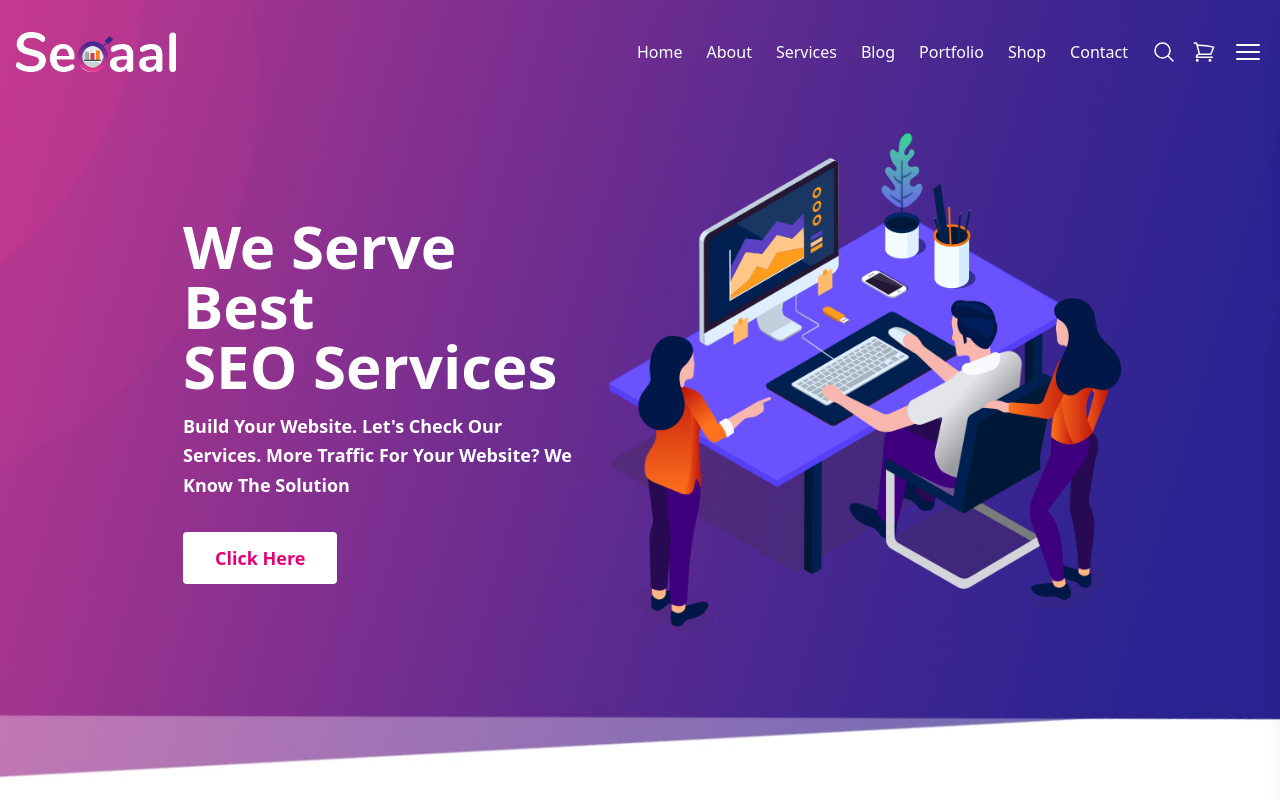
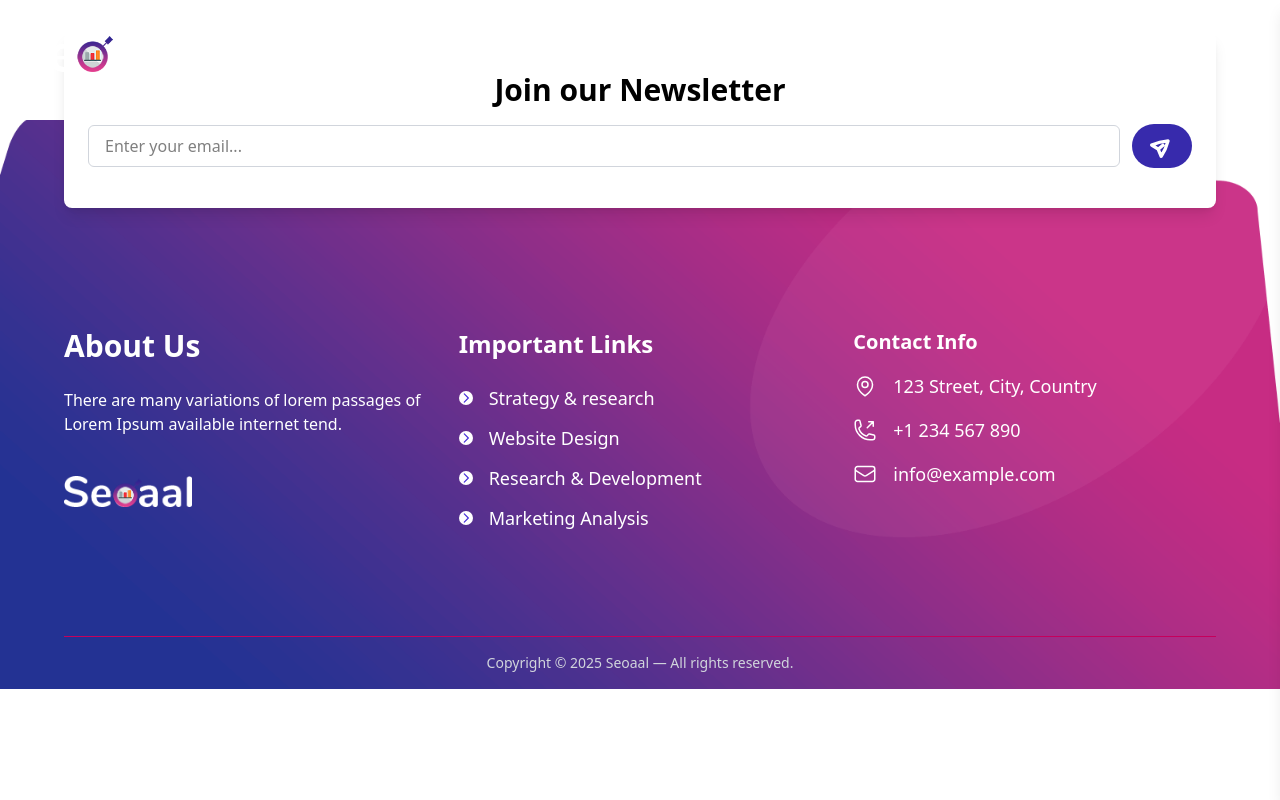
Before and after one commit to MuhammadAsad20/SEOaal, a React (Vite) app: page / in a window 1280 px wide. Shown: the top 800 px of the page. Built offline with nearby package versions, Linux system fonts and the light colour scheme.

Commit message:
Update Layout.jsx

```diff
--- a/src/components/Layout.jsx
+++ b/src/components/Layout.jsx
@@ -3,14 +3,13 @@ import React from 'react';
 import Header from './Header';
 import Footer from './Footer';
 import { Outlet } from 'react-router-dom';
-import Home from '../Pages/Home';
 
 const Layout = () => {
   return (
     <>
       <Header />
       <main className='mb-30'> {/* Space for fixed header */}
-        <Home /> {/* This will render the child route's content */}
+        <Outlet /> {/* This will render the child route's content */}
       </main>
       <Footer />
     </>
```
